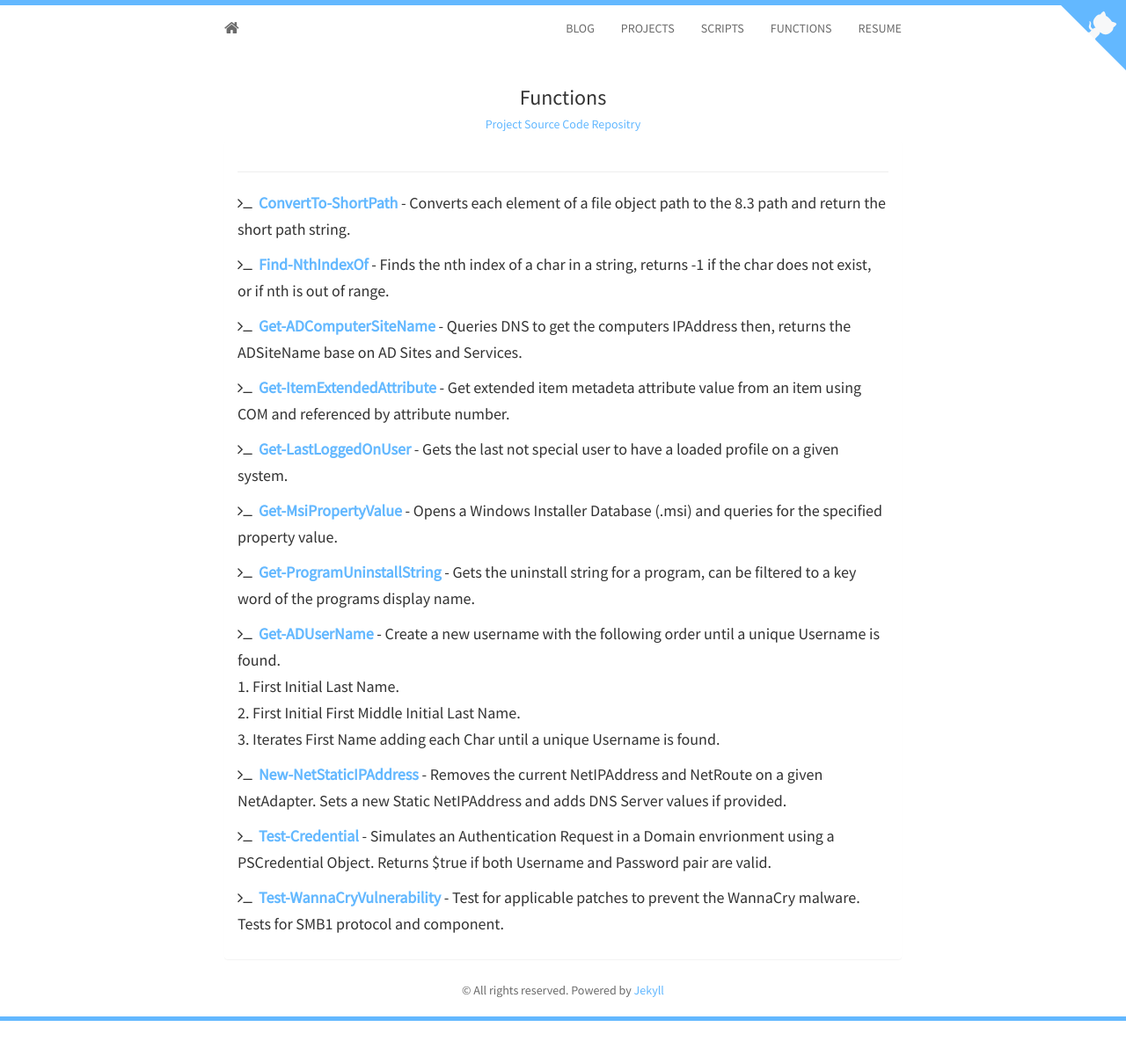
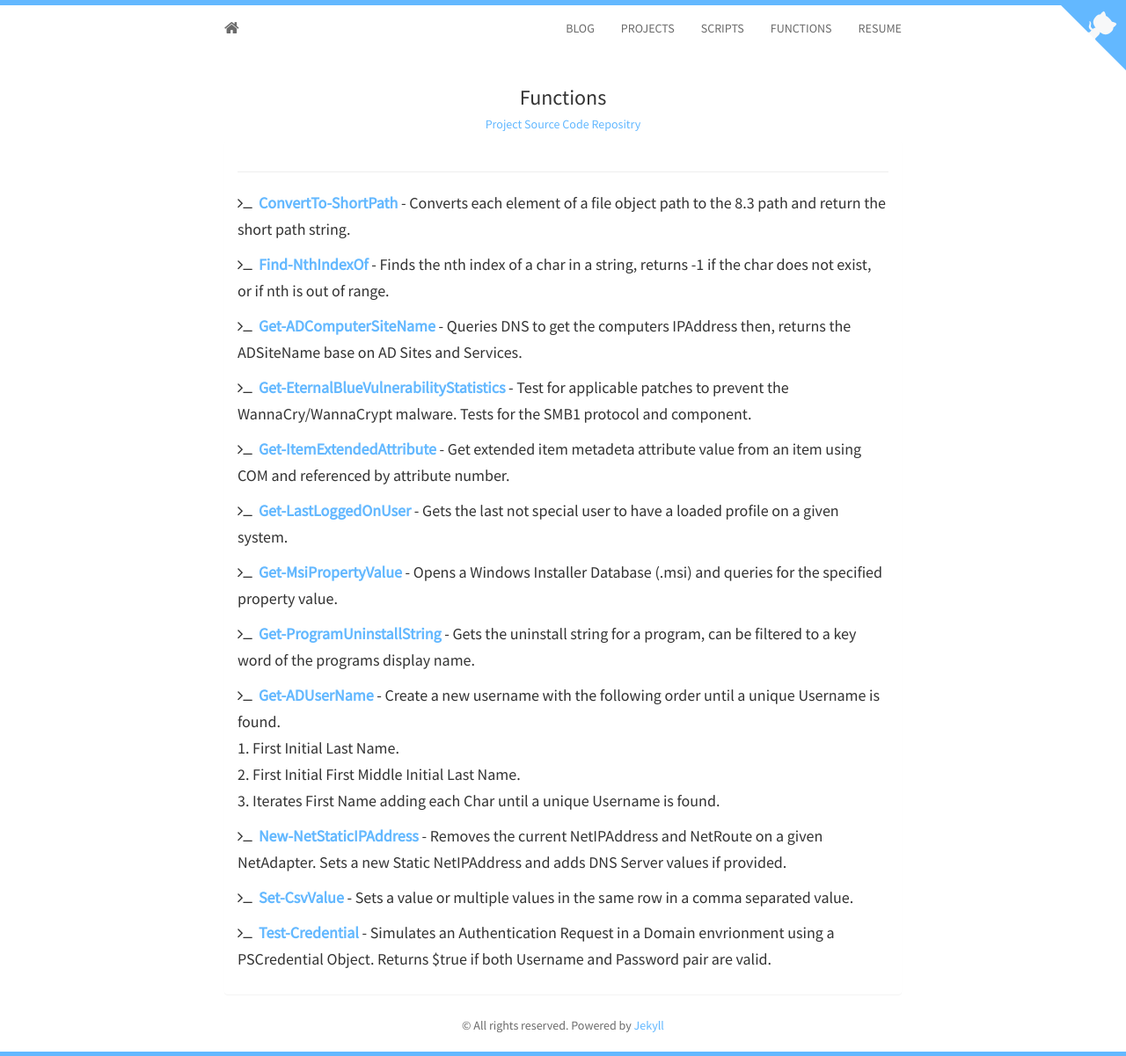
Before and after one commit to dotps1/dotps1.github.io, a Jekyll site: the page built from functions.html, in a window 1280 px wide. Shown: the whole page at 88% size. Built offline with Jekyll 4.4.1, drawn with Linux system fonts in a browser that asks for light colours; nearby versions of some CDN libraries; before the commit the page ends 1161 px from its top, so only the background shows below that.

Commit message:
updated function links.
updated gems.

```diff
--- a/_includes/functions.html
+++ b/_includes/functions.html
@@ -16,6 +16,10 @@
                 <h5>
                     <i class="fa fa-terminal"></i>&nbsp;&nbsp;<strong><a href="https://www.powershellgallery.com/packages/Get-ADComputerSiteName">Get-ADComputerSiteName</a></strong>
                     - Queries DNS to get the computers IPAddress then, returns the ADSiteName base on AD Sites and Services.
+                </h5>
+                <h5>
+                    <i class="fa fa-terminal"></i>&nbsp;&nbsp;<strong><a href="https://www.powershellgallery.com/packages/Get-EternalBlueVulnerabilityStatistics">Get-EternalBlueVulnerabilityStatistics</a></strong>
+                    - Test for applicable patches to prevent the WannaCry/WannaCrypt malware. Tests for the SMB1 protocol and component.
                 </h5>
                 <h5>
                     <i class="fa fa-terminal"></i>&nbsp;&nbsp;<strong><a href="https://www.powershellgallery.com/packages/Get-ItemExtendedAttribute">Get-ItemExtendedAttribute</a></strong>
@@ -45,12 +49,12 @@
                     - Removes the current NetIPAddress and NetRoute on a given NetAdapter.  Sets a new Static NetIPAddress and adds DNS Server values if provided.
                 </h5>
                 <h5>
+                    <i class="fa fa-terminal"></i>&nbsp;&nbsp;<strong><a href="https://www.powershellgallery.com/packages/Set-CsvValue">Set-CsvValue</a></strong>
+                    - Sets a value or multiple values in the same row in a comma separated value.
+                </h5>
+                <h5>
                     <i class="fa fa-terminal"></i>&nbsp;&nbsp;<strong><a href="https://www.powershellgallery.com/packages/Test-Credential">Test-Credential</a></strong>
                     - Simulates an Authentication Request in a Domain envrionment using a PSCredential Object. Returns $true if both Username and Password pair are valid.
-                </h5>
-                <h5>
-                    <i class="fa fa-terminal"></i>&nbsp;&nbsp;<strong><a href="https://www.powershellgallery.com/packages/Test-WannaCryVulnerability">Test-WannaCryVulnerability</a></strong>
-                    - Test for applicable patches to prevent the WannaCry malware.  Tests for SMB1 protocol and component.
                 </h5>
             </div>
         </div>
```
